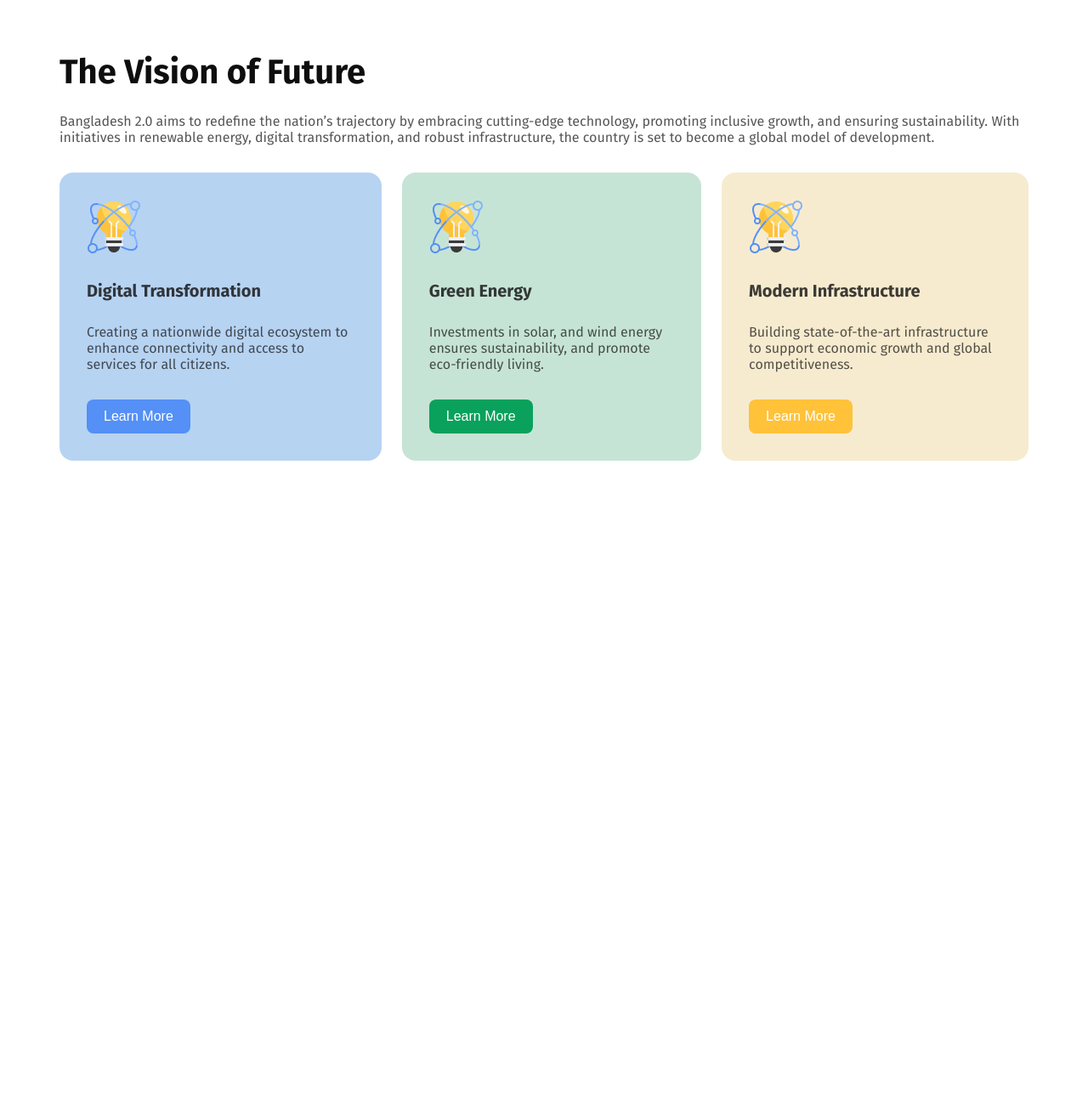
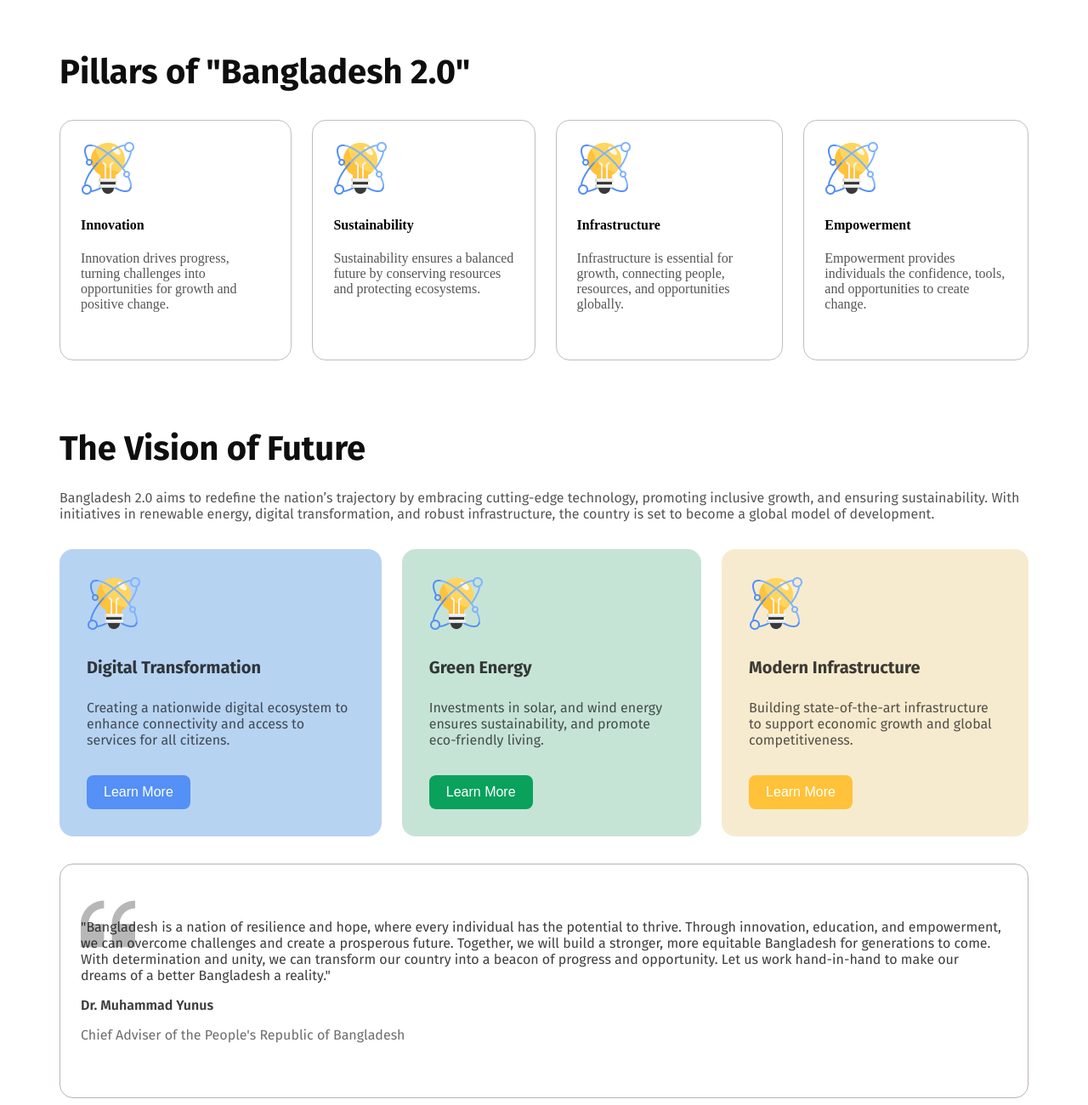
Before and after one commit to shahariar-hridoy/Assignment-1, a plain HTML site: page index.html in a window 1280 px wide. Shown: the part 958-2258 px from the top of the page at 85% size. Before the commit the page ends 1508 px from the top, so only its background shows below. Drawn offline with Linux system fonts and the light colour scheme.

Commit message:
bonus section box added

```diff
--- a/index.html
+++ b/index.html
@@ -34,6 +34,31 @@
     <!-- main section starts here -->
     <main>
         <section class="card">
+            <h3 class="section-title fira-sans-bold">Pillars  of "Bangladesh 2.0"</h3>
+            <div class="card-container1">
+                <div class="card-column">
+                    <img src="assets/card-icon.png" alt="" class="">
+                    <h4 class="card-title">Innovation</h4>
+                    <p class="card-description">Innovation drives progress, turning challenges into opportunities for growth and positive change.</p>
+                </div>
+                <div class="card-column">
+                    <img src="assets/card-icon.png" alt="" class="">
+                    <h4 class="card-title">Sustainability</h4>
+                    <p class="card-description">Sustainability ensures a balanced future by conserving resources and protecting ecosystems.</p>
+                </div>
+                <div class="card-column">
+                    <img src="assets/card-icon.png" alt="" class="">
+                    <h4 class="card-title">Infrastructure</h4>
+                    <p class="card-description">Infrastructure is essential for growth, connecting people, resources, and opportunities globally.</p>
+                </div>
+                <div class="card-column">
+                    <img src="assets/card-icon.png" alt="" class="">
+                    <h4 class="card-title">Empowerment</h4>
+                    <p class="card-description">Empowerment provides individuals the confidence, tools, and opportunities to create change.</p>
+                </div>
+            </div>
+        </section>
+        <section class="card-2">
             <h3 class="section-title fira-sans-bold">The Vision of Future</h3>
             <p class="card-description fira-sans-regular">Bangladesh 2.0 aims to redefine the nation’s trajectory by embracing cutting-edge technology, promoting inclusive growth, and ensuring sustainability. With initiatives in renewable energy, digital transformation, and robust infrastructure, the country is set to become a global model of development.</p>
             <div class="card-container">
@@ -57,6 +82,15 @@
                 </div>
             </div>
         </section>
+        <section class="bonus-section">
+            <div class="box-section box-bg">
+                <p class="section-speech fira-sans-regular ">
+                    "Bangladesh is a nation of resilience and hope, where every individual has the potential to thrive. Through innovation, education, and empowerment, we can overcome challenges and create a prosperous future. Together, we will build a stronger, more equitable Bangladesh for generations to come. With determination and unity, we can transform our country into a beacon of progress and opportunity. Let us work hand-in-hand to make our dreams of a better Bangladesh a reality."
+                </p>
+                <h4 class="box-title fira-sans-semibold">Dr. Muhammad Yunus</h4>
+                <p class="box-sub-title fira-sans-regular">Chief Adviser of the People's Republic of Bangladesh</p>
+            </div>
+        </section>
     </main>
     <!-- footer section starts here -->
     <footer>
--- a/styles/style.css
+++ b/styles/style.css
@@ -60,6 +60,7 @@
  }
 
 /*---- shared styles------ *//*---- shared styles------ */
+
 .btn-primary{
     background-color: #006A50;
     color: #FFFFFF;
@@ -92,8 +93,17 @@
     color: #0E0E0E;
     margin-bottom: 24px;
 }
-.left-banner-content{
-
+/* --------1st card style section ------- *//* --------1st card style section ------- */
+.card-container1{
+    margin-top: 32px;
+    display: flex;
+    gap: 24px;
+}
+.card-column{
+    background-color: #FFFFFF;
+    border: solid #c4bcbc 1px;
+    border-radius: 16px;
+    padding: 24px;
 }
 
 /* --///--------2st card design section--------///-2nd card design section------ */
@@ -185,3 +195,31 @@
 .card-column3 button:hover{
     color: #000000;
 }
+/* ------bonus section-box style ------- -  *//* ------bonus section-box style ------- -  */
+
+.box-section{
+    background-image: url(/assets/quote-bg.png);
+    background-repeat: no-repeat;
+    background-position: 24px 38px;
+    padding: 48px 24px;
+    margin-top: 32px;
+    border: solid #bdb1b1 1px;
+    border-radius: 16px;
+}
+.section-speech{
+    font-size: 16px;
+    color: #0E0E0E;
+    opacity: 80%;
+}
+.box-title{
+    font-size: 16px;
+    color: #0E0E0E;
+    opacity: 80%;
+    margin-top: 12px;
+    margin-bottom: 4px;
+}
+.box-sub-title{
+    font-size: 16px;
+    color: #0E0E0E;
+    opacity: 60%;
+}
```
